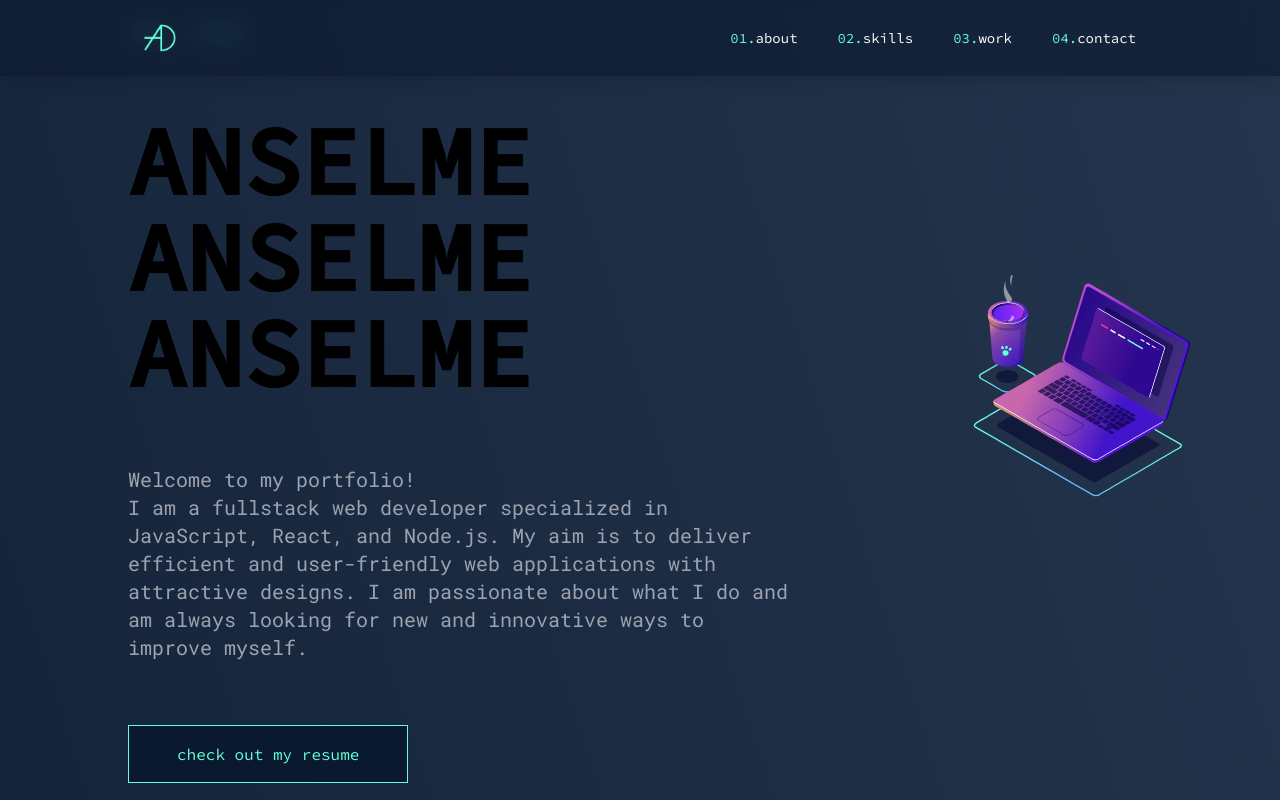
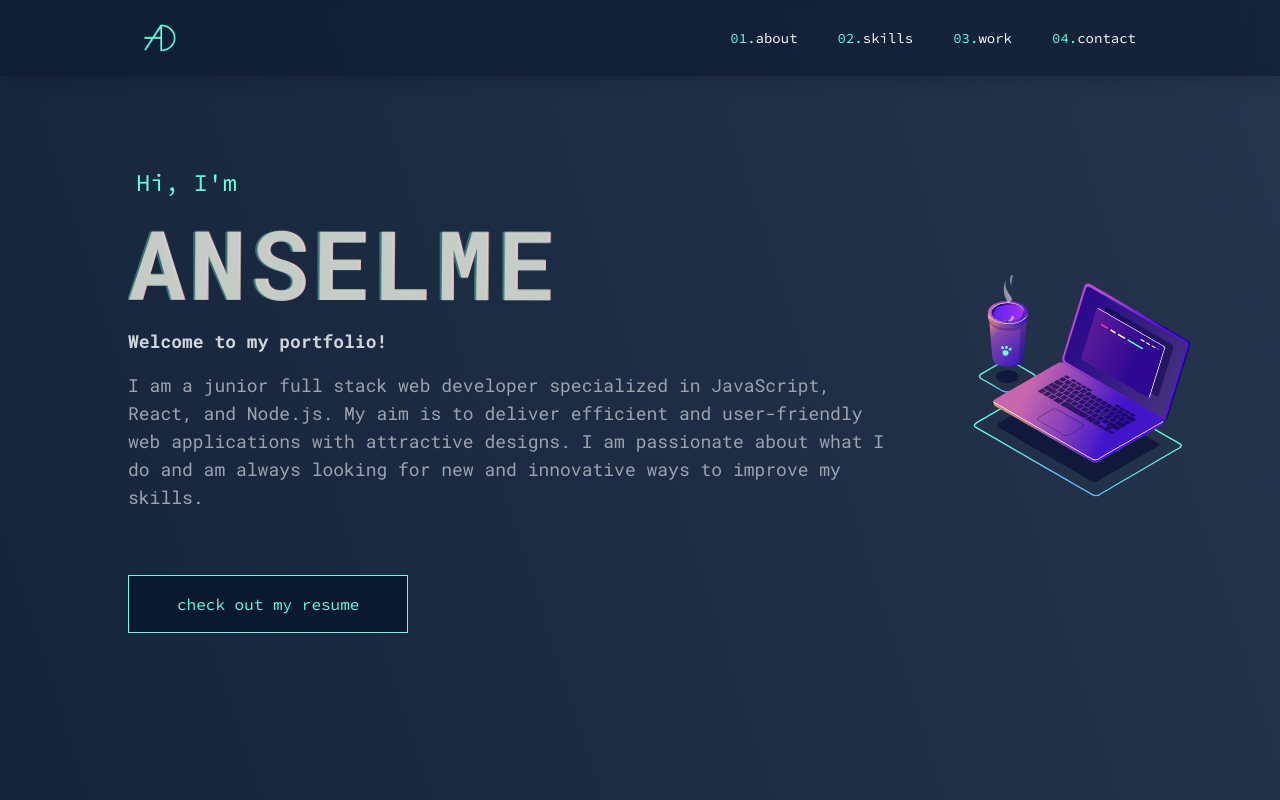
Before and after one commit to LeAnsman/Portfolio, a React (Vite) app: page / in a window 1280 px wide. Shown: the top 800 px of the page. Built offline with nearby package versions, Linux system fonts and the light colour scheme.

Commit message:
Reworking homepage

```diff
--- a/src/pages/Home.jsx
+++ b/src/pages/Home.jsx
@@ -15,7 +15,7 @@ export default function Home() {
   return (
     <section
       id="#"
-      className="min-h-screen max-w-2xl flex flex-col justify-center items-center sm:items-start gap-16 font-roboto overflow-hidden"
+      className="min-h-screen max-w-2xl xl:max-w-3xl mx-auto sm:mx-0 flex flex-col justify-center items-start gap-16 font-roboto overflow-hidden"
     >
       <h1
         className={`text-secondary font-sourceCodePro text-2xl ml-2 transition duration-500 delay-150 ${
@@ -25,33 +25,38 @@ export default function Home() {
         Hi, I'm
       </h1>
       <div
-        className={`text-4xl sm:text-8xl font-bold  transition duration-500 delay-300 font-sourceCodePro ${
+        className={`text-4xl sm:text-8xl font-bold  transition duration-500 delay-300  ${
           loaded ? "translate-y-0" : "opacity-0 translate-y-4"
         }`}
       >
-        <h2>ANSELME</h2>
-        <h2>ANSELME</h2>
-        <h2>ANSELME</h2>
+        <h2 className="glitch">ANSELME</h2>
+        <h2 className="glitch">ANSELME</h2>
+        <h2 className="glitch">ANSELME</h2>
       </div>
 
-      <h3
-        className={`text-gray-400 text-center sm:text-left sm:text-xl transition duration-500 delay-[450ms] ${
+      <div
+        className={`text-gray-400  sm:text-lg transition duration-500 delay-[450ms] ${
           loaded ? "translate-y-0" : "opacity-0 translate-y-4"
         }`}
       >
-        Welcome to my portfolio!
-        <br />I am a fullstack web developer specialized in JavaScript, React,
-        and Node.js. My aim is to deliver efficient and user-friendly web
-        applications with attractive designs. I am passionate about what I do
-        and am always looking for new and innovative ways to improve myself.
-      </h3>
+        <h3 className="font-bold text-gray-300 pb-4">
+          Welcome to my portfolio!
+        </h3>
+        <p>
+          I am a junior full stack web developer specialized in JavaScript,
+          React, and Node.js. My aim is to deliver efficient and user-friendly
+          web applications with attractive designs. I am passionate about what I
+          do and am always looking for new and innovative ways to improve my
+          skills.
+        </p>
+      </div>
       <div
         className={`transition duration-500 delay-[600ms] ${
           loaded ? "translate-y-0" : "opacity-0 translate-y-4 "
         }`}
       >
         <div
-          className={` py-4 text-secondary border border-secondary  font-sourceCodePro  btn__home`}
+          className="btn__home  font-sourceCodePro text-secondary border border-secondary py-4"
           id="btn"
         >
           <Link
@@ -62,13 +67,8 @@ export default function Home() {
           </Link>
         </div>
       </div>
-
-      <div
-        className={`hidden lg:block absolute max-w-sm right-0 transition duration-150 ${
-          loaded ? "opacity-1" : "opacity-0"
-        }`}
-      >
-        <Parallax speed={-35}>
+      <div className="hidden lg:block absolute max-w-sm right-0">
+        <Parallax speed={-20}>
           <Player autoplay loop src="/assets/LaptopLottie.json" />
         </Parallax>
       </div>
```
